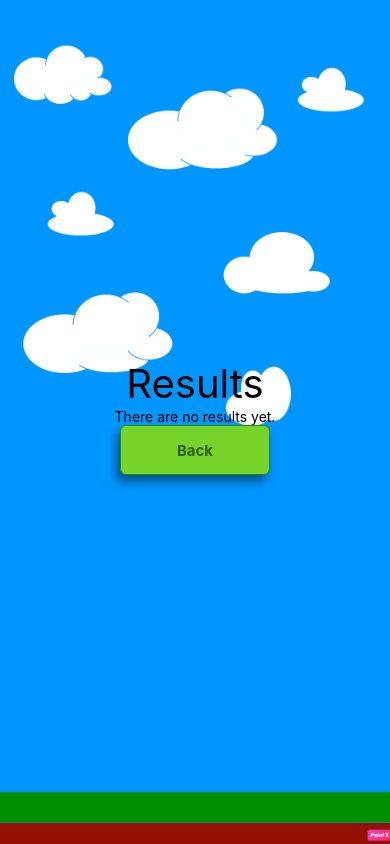
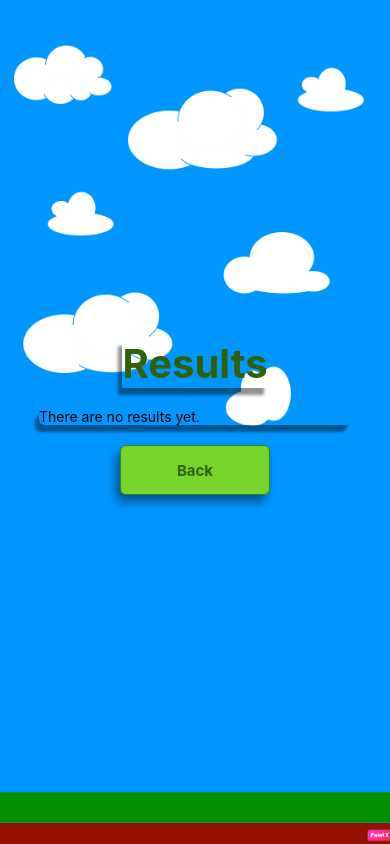
Before and after one commit to LukaszKulyk/catch-the-fly-mobile-game, a React Native app: screen /Results in a window 390 px wide. Built offline with nearby package versions, Linux system fonts and the light colour scheme.

Commit message:
Deleted test button from home screen and added styling to results screen.

```diff
--- a/App.js
+++ b/App.js
@@ -37,10 +37,6 @@ function HomeScreen({ navigation }) {
         />
         <GameButton
           title="Quit"
-          onPress={() => navigation.navigate('Quit')}
-        />
-        <GameButton
-          title="TEST"
           onPress={() => navigation.navigate('Quit')}
         />
       </View>
--- a/components/ResultsScreen.js
+++ b/components/ResultsScreen.js
@@ -1,5 +1,5 @@
 import React, { useState, useEffect } from 'react';
-import { Text, View, ImageBackground, FlatList, Dimensions, TouchableWithoutFeedback } from 'react-native';
+import { Text, View, ImageBackground, StyleSheet, FlatList, Dimensions, TouchableWithoutFeedback } from 'react-native';
 //import { ImageBackground } from 'react-native-web';
 import GameButton from './GameButton';
 
@@ -17,10 +17,10 @@ export default function ResultsScreen({ navigation }) {
         bestScores = []
         results.forEach((element, index) => {
             bestScores.push(
-                <View style={{flexDirection: 'row', margin: 10}}>
-                    <Text>{index + 1}</Text>
-                    <Text>{element.name}</Text>
-                    <Text>{element.score}</Text>
+                <View key={index} style={styles.resultsView}>
+                    <Text style={[styles.resultsText, {flex: 1}]}>{index + 1}.</Text>
+                    <Text style={[styles.resultsText, {flex: 4}]}>{element.name}</Text>
+                    <Text style={[styles.resultsText, {flex: 2}]}>{element.score}</Text>
                 </View>
             )
         });
@@ -30,8 +30,33 @@ export default function ResultsScreen({ navigation }) {
     return (
         <ImageBackground source={require('../assets/background_image.png')} style={{flex: 1, width: null, height: null}}>
             <View style={{ flex: 1, alignItems: 'center', justifyContent: 'center' }}>
-                <Text style={{fontSize: 40}}>Results</Text>
-                <View>{bestScores}</View>
+                <Text style={{
+                    fontSize: 40,
+                    color: '#306108',
+                    fontWeight: 'bold',
+                    shadowOffset: {
+                        width: -4,
+                        height: 7
+                    },
+                    shadowOpacity: 0.43,
+                    shadowRadius: 3,
+                    elevation: 15
+                    }}>Results</Text>
+                <View style={{
+                    width: '80%',
+                    marginVertical: 20,
+                    border: '2px',
+                    borderWidth: '1px',
+                    borderRadius: 6,
+                    borderColor: '#268a16',
+                    shadowOffset: {
+                        width: -4,
+                        height: 7
+                    },
+                    shadowOpacity: 0.43,
+                    shadowRadius: 3,
+                    elevation: 15
+                    }}>{bestScores}</View>
                 <GameButton
                     title="Back"
                     onPress={() => navigation.navigate('Home')}
@@ -40,3 +65,53 @@ export default function ResultsScreen({ navigation }) {
         </ImageBackground>
     )
 }
+
+const styles = StyleSheet.create({
+    resultsView: {
+        flexDirection: 'row',
+        justifyContent: 'center',
+        margin: 8,
+        //backgroundColor: 'green'
+        //alignItems: 'center',
+        //justifyContent: 'center',
+        //width: 150,
+        //height: 50,
+        //boxShadow: 'inset, 0px 1px 0px, 0px, #caefab',
+        //background: 'linear-gradient(to bottom, #77d42a 5%, #5cb811 100%)',
+        //backgroundColor: '#77d42a',
+        //
+        // shadowColor: "#000",
+        // shadowOffset: {
+        //     width: -4,
+        //     height: 7,
+        // },
+        // shadowOpacity: 0.43,
+        // shadowRadius: 9.51,
+        //elevation: 15,
+        //
+        //border: '2px',
+        //borderRadius: 6,
+        //borderWidth: '1px',
+        //display: 'inline-block',
+        /*cursor: 'pointer',*/
+        //paddingTop: 6,//'6px 24px',
+        //paddingBottom: 6,
+        //paddingRight: 24,
+        //paddingLeft: 24,
+        //marginBottom: 10
+        /*textDecoration: 'none',
+        textShadow: '0px 1px 0px #aade7c'  */
+    },
+    resultsText: {
+        textAlign: 'center',
+        //alignItems: 'center',
+        //justifyContent: 'center',
+        color: '#306108',
+        //fontFamily: 'sans-serif',
+        fontSize: 20,
+        fontWeight: 'bold',
+        fontStyle: 'italic',
+        textTransform: 'uppercase',
+        //border: '2px'
+    }
+  });
```
